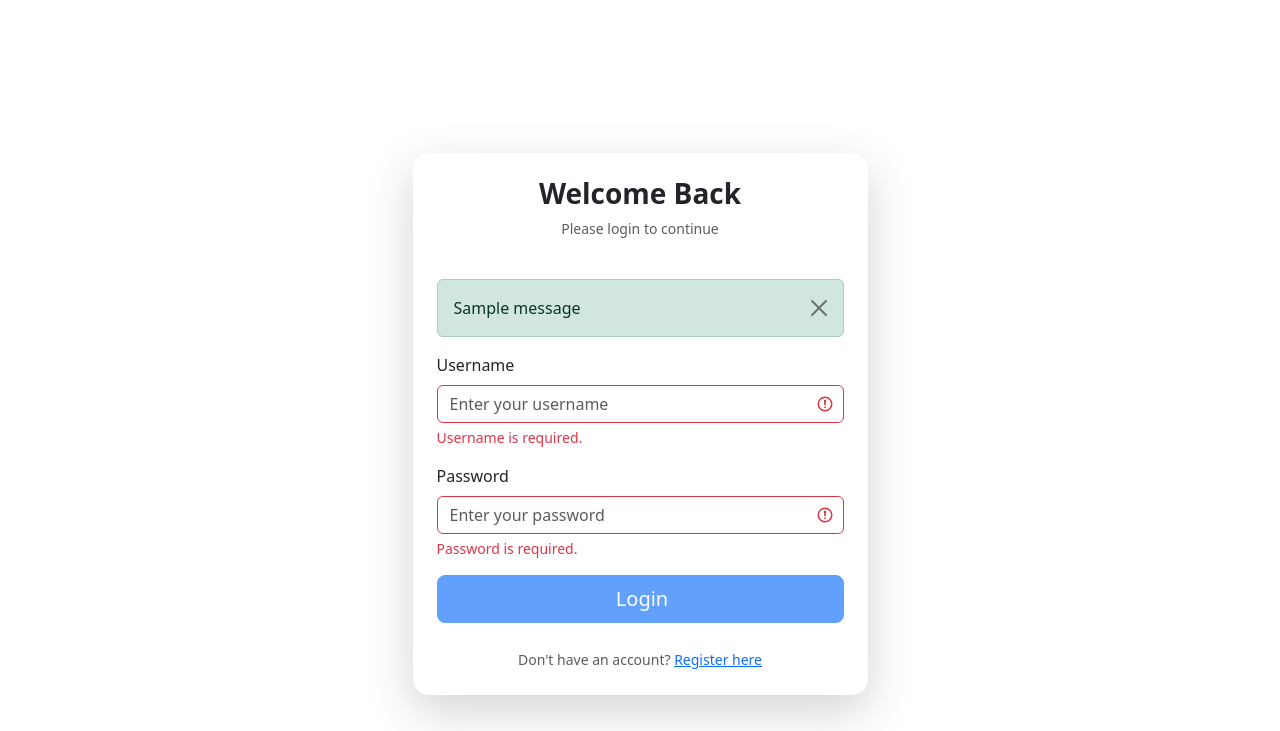
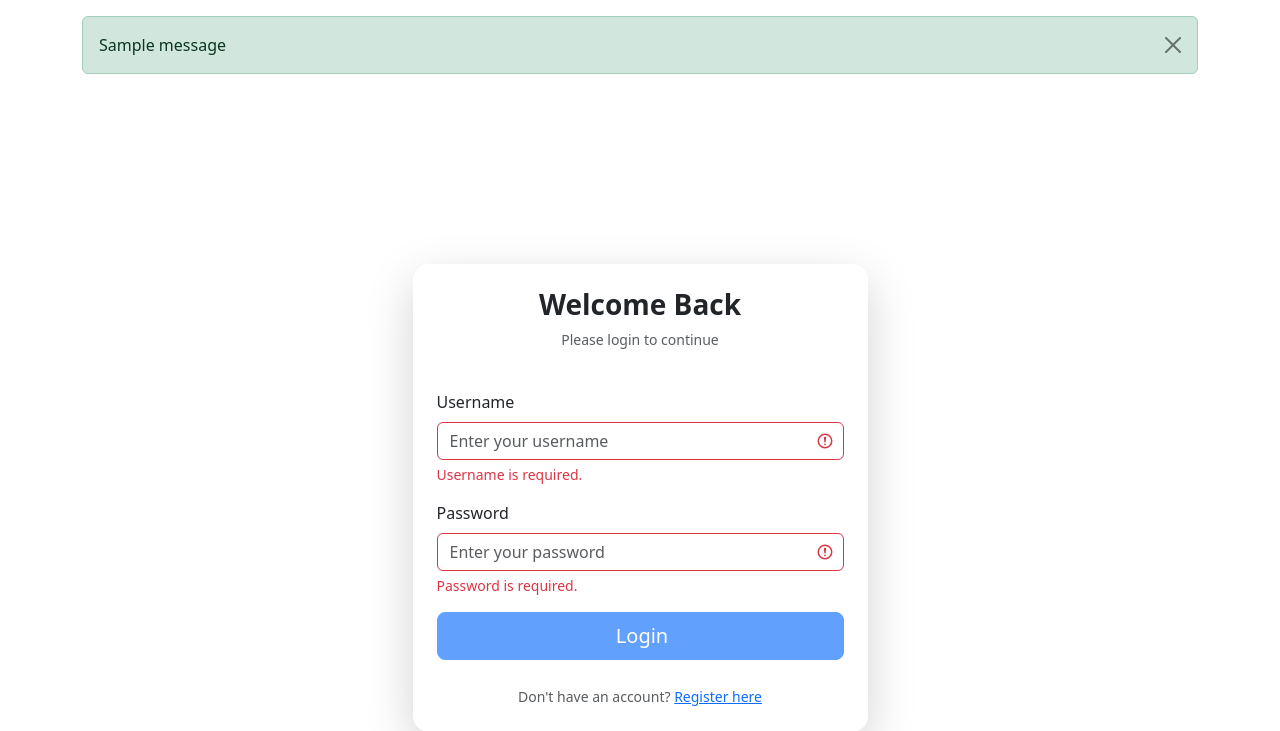
Before and after one commit to aslahea/EntryWay, a Django app: page /login/ in a window 1280 px wide. Shown: the part 56-787 px from the top of the page. Run offline with Django 5.2, Linux system fonts and the light colour scheme; tables that the repository leaves empty hold one stand-in row (values such as "Sample post"); one stand-in notice (Sample message) is shown.

Commit message:
error message showing in base

```diff
--- a/Web_Base/web_app/templates/base.html
+++ b/Web_Base/web_app/templates/base.html
@@ -43,7 +43,7 @@
     </nav>
 
     <!-- Flash Messages -->
-    <!-- <div class="container mt-3">
+    <div class="container mt-3">
         {% if messages %}
         {% for message in messages %}
         <div class="alert alert-{{ message.tags }} alert-dismissible fade show" role="alert">
@@ -52,7 +52,7 @@
         </div>
         {% endfor %}
         {% endif %}
-    </div> -->
+    </div>
 
     <!-- Page Content -->
     <div class="container mt-4">
--- a/Web_Base/web_app/templates/login.html
+++ b/Web_Base/web_app/templates/login.html
@@ -12,14 +12,14 @@
                 <p class="text-muted small">Please login to continue</p>
             </div>
 
-            {% if messages %}
+            <!-- {% if messages %}
                 {% for message in messages %}
                     <div class="alert alert-{{ message.tags }} alert-dismissible fade show" role="alert">
                         {{ message|safe }}
                         <button type="button" class="btn-close" data-bs-dismiss="alert" aria-label="Close"></button>
                     </div>
                 {% endfor %}
-            {% endif %}
+            {% endif %} -->
 
             <form method="POST" id="loginForm" novalidate>
                 {% csrf_token %}
```
